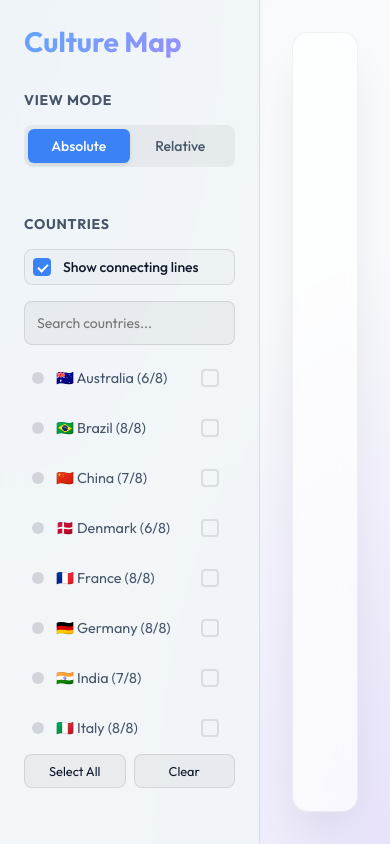
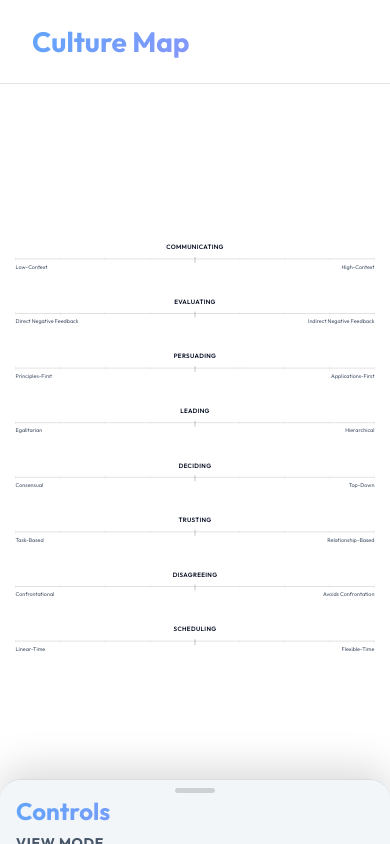
Before and after one commit to aelmekeev/culture-map, a plain HTML site: page index.html in a window 390 px wide. Drawn offline with nearby package versions, Linux system fonts and the light colour scheme.

Commit message:
Refine chart scaling, responsiveness, and mobile UI

```diff
--- a/app.js
+++ b/app.js
@@ -79,15 +79,17 @@ const btnSelectAll = document.getElementById('btn-select-all');
 const btnClearAll = document.getElementById('btn-clear-all');
 const toggleLinesCheckbox = document.getElementById('toggle-lines');
 const chartContainer = document.getElementById('chart-container');
+const sidebar = document.querySelector('.sidebar');
+const sidebarHeader = document.querySelector('.sidebar-header');
 
 // SVG Setup
 const SVG_NS = "http://www.w3.org/2000/svg";
-const width = 1000;
-const height = 800;
-const padding = { top: 60, right: 200, bottom: 60, left: 200 };
-const plotWidth = width - padding.left - padding.right;
-const plotHeight = height - padding.top - padding.bottom;
-const scaleSpacing = plotHeight / (scales.length - 1);
+let width = 1000;
+let height = 1100;
+const padding = { top: 60, right: 40, bottom: 60, left: 40 };
+let plotWidth = width - padding.left - padding.right;
+let plotHeight = height - padding.top - padding.bottom;
+let scaleSpacing = plotHeight / (scales.length - 1);
 
 let svg = document.createElementNS(SVG_NS, "svg");
 svg.setAttribute("viewBox", `0 0 ${width} ${height}`);
@@ -139,6 +141,13 @@ function init() {
         renderChart();
     });
 
+    sidebarHeader.addEventListener('click', () => {
+        // Toggle mobile bottom sheet expansion
+        if (window.innerWidth <= 768) {
+            sidebar.classList.toggle('expanded');
+        }
+    });
+
     searchInput.addEventListener('input', (e) => {
         state.searchQuery = e.target.value.toLowerCase();
         updateColors(); renderCountryList();
@@ -167,6 +176,10 @@ function init() {
     });
 
     setViewMode(state.viewMode);
+
+    window.addEventListener('resize', () => {
+        renderChart();
+    });
 }
 
 function setViewMode(mode) {
@@ -293,6 +306,33 @@ function renderChart() {
 
     const isRelative = state.viewMode === 'relative';
     const baseData = (isRelative && state.baseCountry && countries[state.baseCountry]) ? countries[state.baseCountry].data : null;
+    const isMobile = window.innerWidth <= 768;
+
+    // Adjust height for mobile vs desktop to fix vertical cramming on desktop
+    if (isMobile) {
+        height = 1100;
+    } else {
+        height = 800; // tighter spacing on desktop
+    }
+
+    if (isRelative && isMobile) {
+        width = 1920; // Widen to allow scrolling on mobile
+    } else {
+        width = 1000; // 100% width on desktop, or absolute mobile
+    }
+
+    plotHeight = height - padding.top - padding.bottom;
+    scaleSpacing = plotHeight / (scales.length - 1);
+    plotWidth = width - padding.left - padding.right;
+
+    if (isRelative) {
+        svg.classList.add('mode-relative');
+        svg.classList.remove('mode-absolute');
+    } else {
+        svg.classList.add('mode-absolute');
+        svg.classList.remove('mode-relative');
+    }
+    svg.setAttribute("viewBox", `0 0 ${width} ${height}`);
 
     // 1. Render Scales
     scales.forEach((scale, i) => {
@@ -501,6 +541,13 @@ function renderChart() {
     });
 
     updateUrlParams();
+
+    // Auto-scroll to center in relative mode for mobile
+    if (isRelative && window.innerWidth <= 768) {
+        setTimeout(() => {
+            chartContainer.scrollLeft = (chartContainer.scrollWidth - chartContainer.clientWidth) / 2;
+        }, 10);
+    }
 }
 
 // Start
--- a/index.html
+++ b/index.html
@@ -14,10 +14,14 @@
 
 <body>
     <div class="app-container">
-        <aside class="sidebar">
-            <header class="sidebar-header">
-                <h1>Culture Map</h1>
-            </header>
+        <header class="page-header">
+            <h1>Culture Map</h1>
+        </header>
+        <div class="content-wrapper">
+            <aside class="sidebar">
+                <header class="sidebar-header mobile-only">
+                    <h1>Controls</h1>
+                </header>
 
             <div class="controls-section">
                 <h3>View Mode</h3>
@@ -62,6 +66,7 @@
                 <!-- SVG injected by JS -->
             </div>
         </main>
+        </div>
     </div>
 
     <script type="module" src="app.js"></script>
--- a/style.css
+++ b/style.css
@@ -19,20 +19,41 @@
 }
 
 body {
-    background-color: var(--bg-main);
+    background-color: #ffffff;
     color: var(--text-primary);
     min-height: 100vh;
     display: flex;
     overflow: hidden;
-    background-image:
-        radial-gradient(at 0% 0%, rgba(59, 130, 246, 0.15) 0px, transparent 50%),
-        radial-gradient(at 100% 100%, rgba(139, 92, 246, 0.15) 0px, transparent 50%);
 }
 
 .app-container {
     display: flex;
+    flex-direction: column;
     width: 100%;
     height: 100vh;
+}
+
+.page-header {
+    padding: 1.5rem 2rem;
+    border-bottom: 1px solid var(--border-color);
+    background: #ffffff;
+    z-index: 20;
+}
+
+.page-header h1 {
+    font-size: 1.75rem;
+    font-weight: 700;
+    background: linear-gradient(135deg, #60a5fa, #a78bfa);
+    -webkit-background-clip: text;
+    -webkit-text-fill-color: transparent;
+    margin: 0;
+}
+
+.content-wrapper {
+    display: flex;
+    flex: 1;
+    overflow: hidden;
+    width: 100%;
 }
 
 .sidebar {
@@ -49,6 +70,10 @@ body {
 
 .sidebar-header {
     margin-bottom: 2rem;
+}
+
+.sidebar-header.mobile-only {
+    display: none;
 }
 
 .sidebar-header h1 {
@@ -249,31 +274,26 @@ select:focus, input[type="text"]:focus {
 .main-content {
     flex: 1;
     position: relative;
-    padding: 2rem;
     display: flex;
-    align-items: center;
-    justify-content: center;
+    flex-direction: column;
 }
 
 .chart-container {
     width: 100%;
     height: 100%;
-    max-width: 1200px;
-    max-height: 900px;
-    background: var(--glass-bg);
-    border: 1px solid var(--glass-border);
-    border-radius: 1rem;
-    backdrop-filter: blur(8px);
-    -webkit-backdrop-filter: blur(8px);
-    box-shadow: 0 25px 50px -12px rgba(0, 0, 0, 0.1);
-    padding: 2rem;
-    overflow: hidden;
+    overflow: auto;
+    display: flex;
+    align-items: flex-start;
+    padding-top: 1rem;
 }
 
-svg {
+.chart-container svg.mode-absolute,
+.chart-container svg.mode-relative {
     width: 100%;
-    height: 100%;
-    user-select: none;
+    max-width: 800px;
+    min-height: 700px;
+    flex-shrink: 0;
+    margin: 0 auto;
 }
 
 .scale-line {
@@ -358,3 +378,76 @@ svg {
     animation: pulse-border 2s infinite !important;
     border-color: var(--accent) !important;
 }
+
+/* Mobile Bottom Sheet Layout */
+@media (max-width: 768px) {
+    .sidebar-header.mobile-only {
+        display: flex;
+    }
+
+    .app-container {
+        flex-direction: column;
+    }
+
+    .sidebar {
+        width: 100%;
+        position: fixed;
+        bottom: 0;
+        left: 0;
+        height: 75vh;
+        border-right: none;
+        border-top: 1px solid var(--border-color);
+        border-radius: 20px 20px 0 0;
+        box-shadow: 0 -10px 40px rgba(0,0,0,0.15);
+        transform: translateY(calc(100% - 65px));
+        transition: transform 0.3s cubic-bezier(0.4, 0, 0.2, 1);
+        padding: 1rem 1rem 0 1rem;
+    }
+
+    /* Drag handle indicator */
+    .sidebar::before {
+        content: '';
+        position: absolute;
+        top: 8px;
+        left: 50%;
+        transform: translateX(-50%);
+        width: 40px;
+        height: 5px;
+        background: rgba(0,0,0,0.15);
+        border-radius: 5px;
+    }
+
+    .sidebar.expanded {
+        transform: translateY(0);
+    }
+
+    .sidebar-header {
+        margin-bottom: 0.5rem;
+        cursor: pointer;
+        display: flex;
+        flex-direction: column;
+        justify-content: center;
+        /* prevent text selection on tap */
+        user-select: none;
+        -webkit-user-select: none;
+    }
+
+    .sidebar-header h1 {
+        font-size: 1.5rem;
+    }
+
+    .controls-section {
+        margin-bottom: 1rem;
+    }
+
+    .main-content {
+        height: 100vh;
+        width: 100vw;
+        padding-bottom: 65px; /* ensure chart isn't fully hidden by bottom sheet */
+    }
+
+    .chart-container svg.mode-relative {
+        width: 192%;
+        max-width: none;
+    }
+}
```
